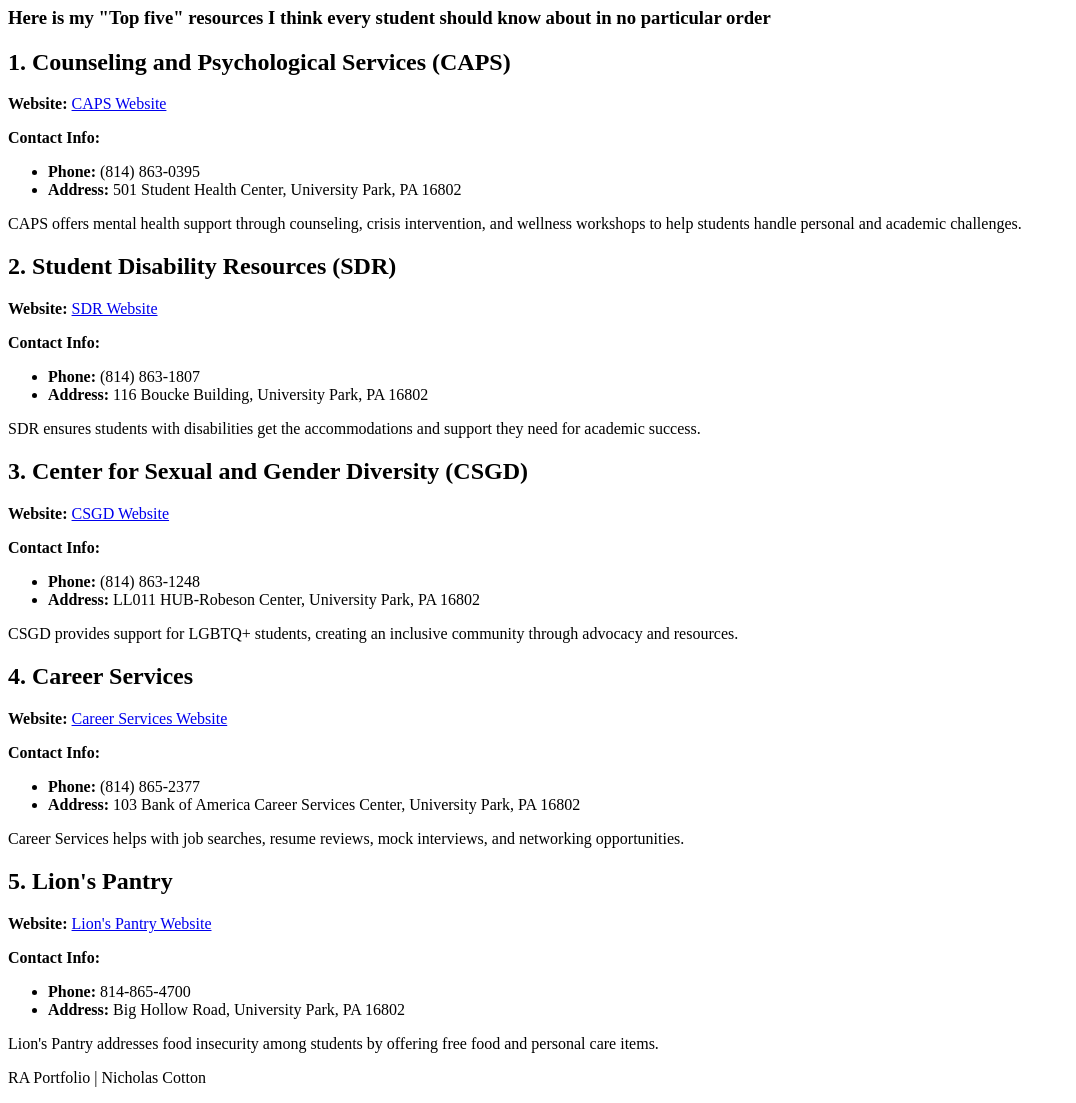
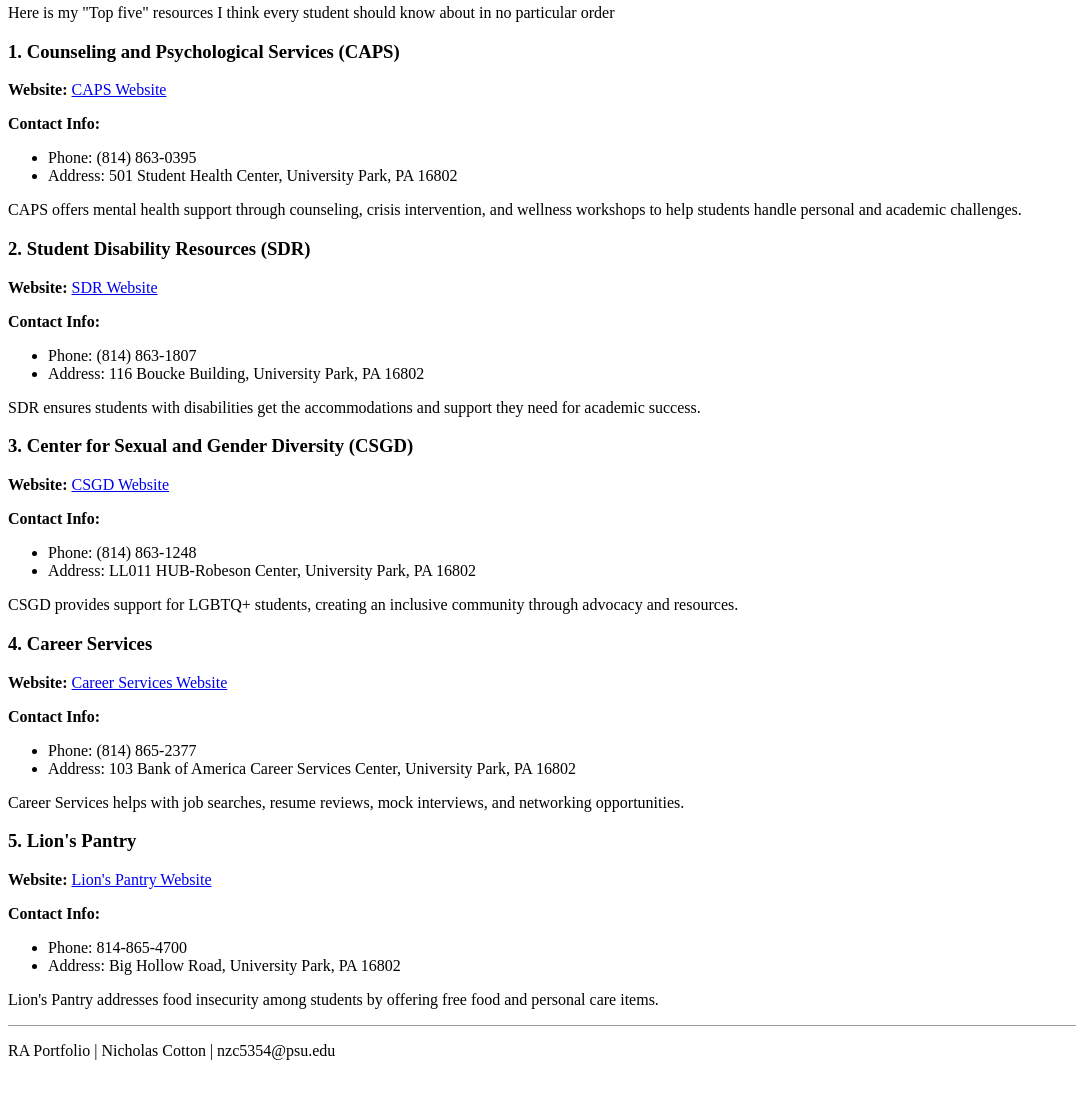
Before and after one commit to cottnich/RAPortfolioSite, a plain HTML site: page resources.html in a window 1280 px wide. Shown: the part 110-1213 px from the top of the page, without its empty margins (0-1076 px from the left). After the commit the page ends 1186 px from the top, so only its background shows below. Drawn offline with Linux system fonts and the light colour scheme.

Commit message:
some more formatting and images

```diff
--- a/resources.html
+++ b/resources.html
@@ -17,56 +17,56 @@
     </header>
 
     <main>
-	    <p><h3>Here is my "Top five" resources I think every student should know about in no particular order
-	    </h3></p>
-        <h2>1. Counseling and Psychological Services (CAPS)</h2>
+	    <p>Here is my "Top five" resources I think every student should know about in no particular order</p>
+        <h3>1. Counseling and Psychological Services (CAPS)</h3>
         <p><strong>Website:</strong> <a href="https://studentaffairs.psu.edu/counseling" target="_blank">CAPS Website</a></p>
         <p><strong>Contact Info:</strong></p>
         <ul>
-            <li><strong>Phone:</strong> (814) 863-0395</li>
-            <li><strong>Address:</strong> 501 Student Health Center, University Park, PA 16802</li>
+            <li>Phone: (814) 863-0395</li>
+            <li>Address: 501 Student Health Center, University Park, PA 16802</li>
         </ul>
         <p>CAPS offers mental health support through counseling, crisis intervention, and wellness workshops to help students handle personal and academic challenges.</p>
 
-        <h2>2. Student Disability Resources (SDR)</h2>
+        <h3>2. Student Disability Resources (SDR)</h3>
         <p><strong>Website:</strong> <a href="https://studentaffairs.psu.edu/disability-resources" target="_blank">SDR Website</a></p>
         <p><strong>Contact Info:</strong></p>
         <ul>
-            <li><strong>Phone:</strong> (814) 863-1807</li>
-            <li><strong>Address:</strong> 116 Boucke Building, University Park, PA 16802</li>
+            <li>Phone: (814) 863-1807</li>
+            <li>Address: 116 Boucke Building, University Park, PA 16802</li>
         </ul>
         <p>SDR ensures students with disabilities get the accommodations and support they need for academic success.</p>
 
-        <h2>3. Center for Sexual and Gender Diversity (CSGD)</h2>
+        <h3>3. Center for Sexual and Gender Diversity (CSGD)</h3>
         <p><strong>Website:</strong> <a href="https://studentaffairs.psu.edu/csgd" target="_blank">CSGD Website</a></p>
         <p><strong>Contact Info:</strong></p>
         <ul>
-            <li><strong>Phone:</strong> (814) 863-1248</li>
-            <li><strong>Address:</strong> LL011 HUB-Robeson Center, University Park, PA 16802</li>
+            <li>Phone: (814) 863-1248</li>
+            <li>Address: LL011 HUB-Robeson Center, University Park, PA 16802</li>
         </ul>
         <p>CSGD provides support for LGBTQ+ students, creating an inclusive community through advocacy and resources.</p>
 
-        <h2>4. Career Services</h2>
+        <h3>4. Career Services</h3>
         <p><strong>Website:</strong> <a href="https://studentaffairs.psu.edu/career" target="_blank">Career Services Website</a></p>
         <p><strong>Contact Info:</strong></p>
         <ul>
-            <li><strong>Phone:</strong> (814) 865-2377</li>
-            <li><strong>Address:</strong> 103 Bank of America Career Services Center, University Park, PA 16802</li>
+            <li>Phone: (814) 865-2377</li>
+            <li>Address: 103 Bank of America Career Services Center, University Park, PA 16802</li>
         </ul>
         <p>Career Services helps with job searches, resume reviews, mock interviews, and networking opportunities.</p>
 
-        <h2>5. Lion's Pantry</h2>
+        <h3>5. Lion's Pantry</h3>
         <p><strong>Website:</strong> <a href="https://thelionspantry.psu.edu/" target="_blank">Lion's Pantry Website</a></p>
         <p><strong>Contact Info:</strong></p>
         <ul>
-            <li><strong>Phone:</strong> 814-865-4700</li>
-            <li><strong>Address:</strong> Big Hollow Road, University Park, PA 16802</li>
+            <li>Phone: 814-865-4700</li>
+            <li>Address: Big Hollow Road, University Park, PA 16802</li>
         </ul>
         <p>Lion's Pantry addresses food insecurity among students by offering free food and personal care items.</p>
     </main>
 
+<hr width="100%" size="1">
     <footer>
-        <p>RA Portfolio | Nicholas Cotton</p>
+        <p>RA Portfolio | Nicholas Cotton | nzc5354@psu.edu</p>
     </footer>
 
 </body>
```
Also changed, not shown: index.html (+6 -1 lines), studentTheory.html (+3 -1 lines), RA2.jpg (added).
